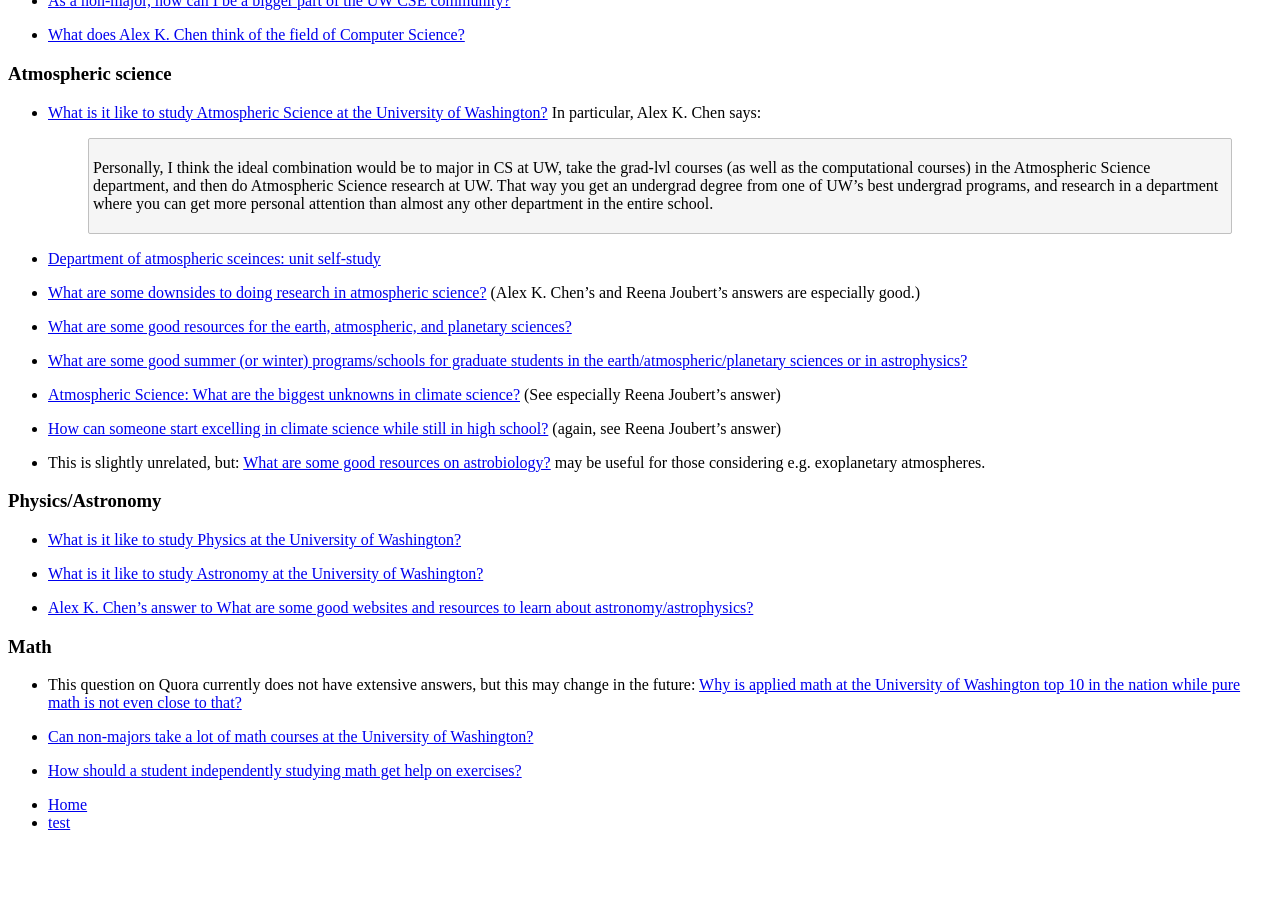
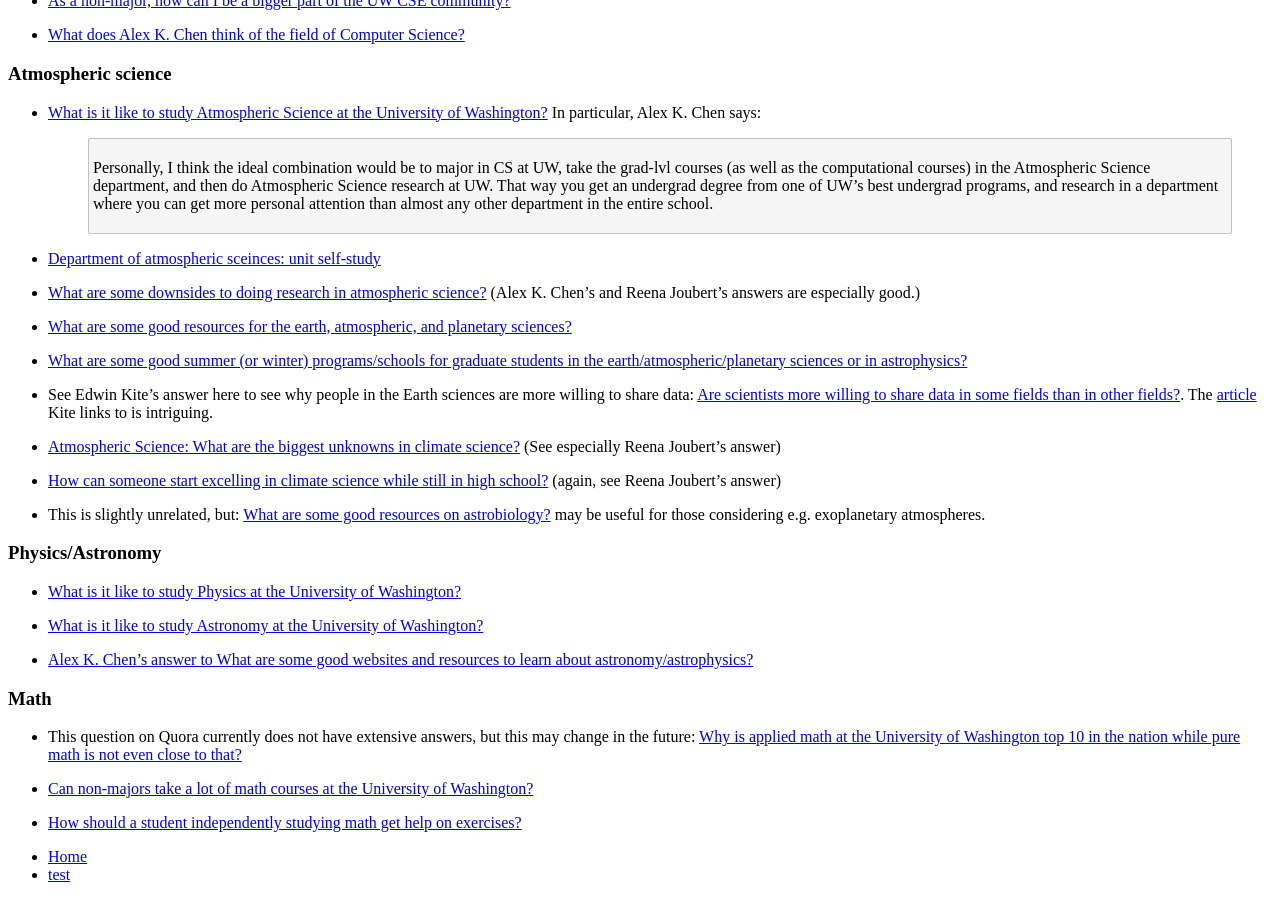
Before and after one commit to riceissa/abc, a Jekyll site: the page built from uw.markdown, in a window 1280 px wide and 900 px high, scrolled down 2042 px. Built offline with Jekyll 4.4.1, drawn with Linux system fonts in a browser that asks for light colours; Markdown is read by kramdown in place of the engine named in the settings; before the commit the page ends 2890 px from its top, so only the background shows below that.

Commit message:
atmos links

```diff
--- a/uw.markdown
+++ b/uw.markdown
@@ -152,6 +152,8 @@
 
 - [What are some good summer (or winter) programs/schools for graduate students in the earth/atmospheric/planetary sciences or in astrophysics?](https://www.quora.com/What-are-some-good-summer-or-winter-programs-schools-for-graduate-students-in-the-earth-atmospheric-planetary-sciences-or-in-astrophysics)
 
+- See Edwin Kite’s answer here to see why people in the Earth sciences are more willing to share data: [Are scientists more willing to share data in some fields than in other fields?](https://www.quora.com/Are-scientists-more-willing-to-share-data-in-some-fields-than-in-other-fields). The [article](http://www.wired.com/2009/12/15943/) Kite links to is intriguing.
+
 - [Atmospheric Science: What are the biggest unknowns in climate science?](https://www.quora.com/Atmospheric-Science/What-are-the-biggest-unknowns-in-climate-science) (See especially Reena Joubert’s answer)
 
 - [How can someone start excelling in climate science while still in high school?](https://www.quora.com/How-can-someone-start-excelling-in-climate-science-while-still-in-high-school) (again, see Reena Joubert’s answer)
```
